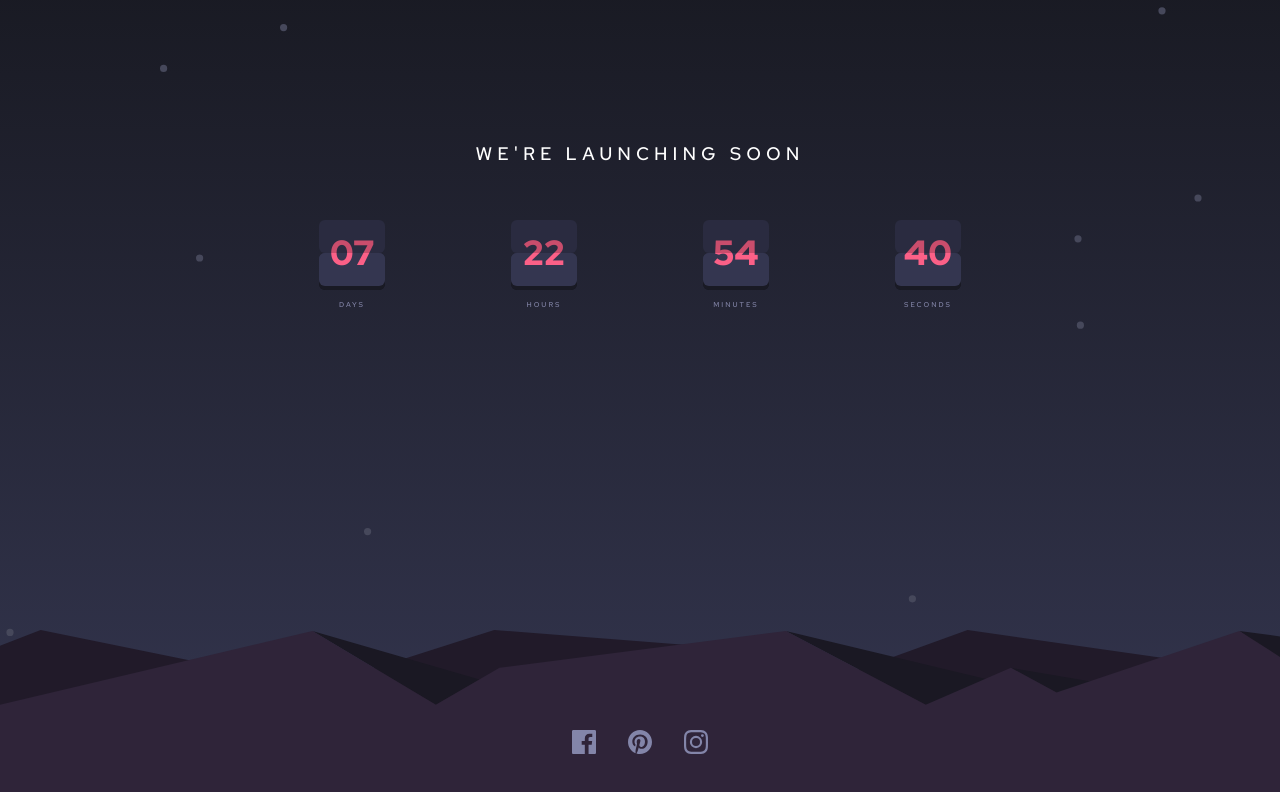
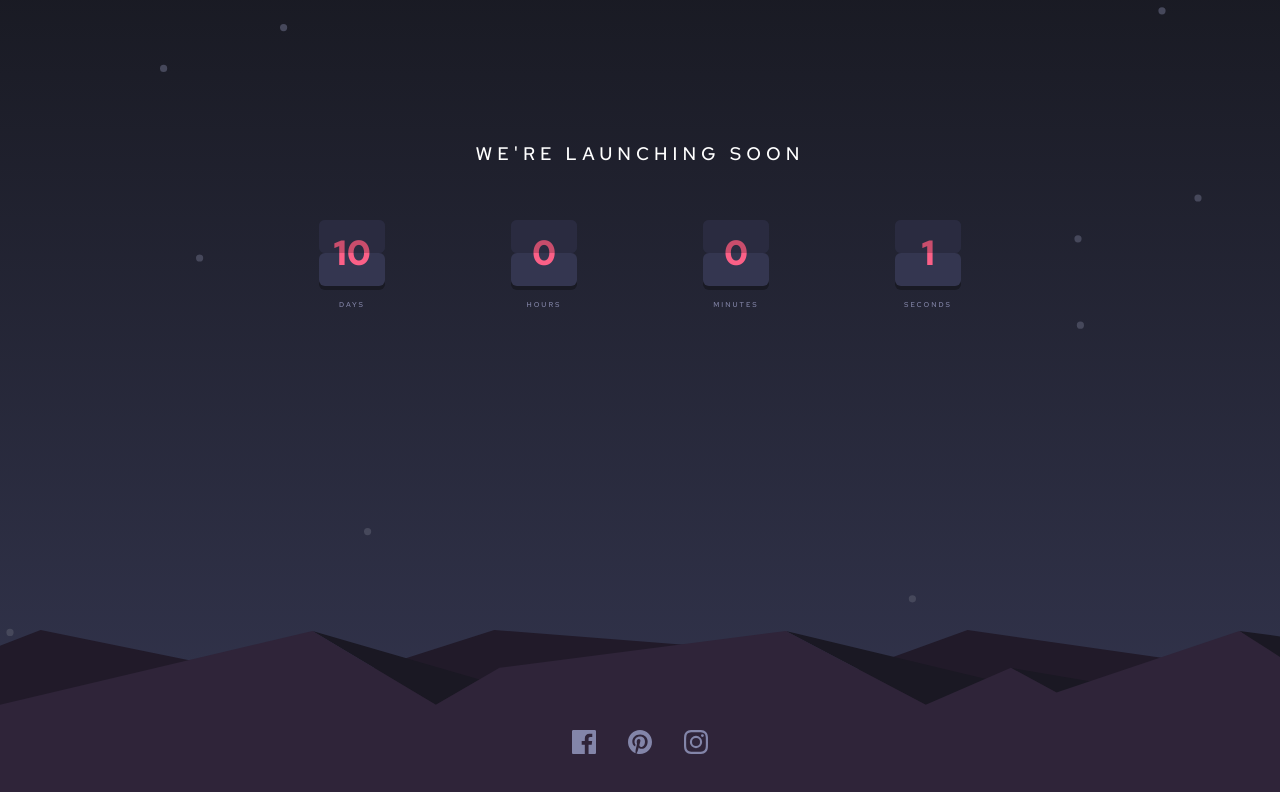
Before and after one commit to bmhan319/countdown-timer, a React (Create React App) app: page / in a window 1280 px wide. Shown: the top 792 px of the page. Built offline with nearby package versions, Linux system fonts and the light colour scheme.

Commit message:
created timer

```diff
--- a/src/components/Timer.js
+++ b/src/components/Timer.js
@@ -1,16 +1,71 @@
 import React, { Component } from 'react'
 
 export default class Timer extends Component {
-  componentDidMount() {
-    window.onload = () => {
-      document.querySelectorAll('.bbb').forEach( item => {
-        item.classList.add('onTop')
+  state={
+    days: 10,
+    hours: 0,
+    minutes: 0,
+    seconds: 6
+  }
+
+  startTimer = () => {
+    setInterval( () => {
+      this.setState({seconds: this.state.seconds - 1})
+      console.log(this.state.days, this.state.hours, this.state.minutes, this.state.seconds)
+    }, 1000)
+  }
+
+  timerCountDown = () => {
+    if (this.state.seconds === -1) {
+      this.setState({
+        minutes: this.state.minutes - 1,
+        seconds: 59
       })
-      document.querySelectorAll('.aaa').forEach( item => {
-        item.classList.add('onBot')
+    }
+
+    if (this.state.minutes === -1) {
+      this.setState({
+        hours: this.state.hours - 1,
+        minutes: 59,
+      })
+    }
+
+    if (this.state.hours === -1) {
+      this.setState({
+        days: this.state.days - 1,
+        hours: 23,
+      })
+    }
+
+    if (this.state.days === -1) {
+      this.setState({
+        days: 10,
+        hours: 0,
+        minutes: 0,
+        seconds: 0
       })
     }
   }
+
+  componentDidMount() {
+    this.startTimer()
+
+    window.onload = () => {
+      //document.querySelectorAll('.bbb').forEach( item => {
+      //  item.classList.add('onTop')
+      //})
+      //document.querySelectorAll('.aaa').forEach( item => {
+      //  item.classList.add('onBot')
+      //})
+    }
+  }
+
+  componentDidUpdate () {
+    this.timerCountDown()
+  }
+
+
+
 
   render() {
     return (
@@ -20,18 +75,18 @@ export default class Timer extends Component {
           <div className="timeContainer daysTimer">
             <div className="underTimerContainer">
               <div className="timerBG topTimer">
-                <p className="timer timerTop timerDay">07</p>
+                <p className="timer timerTop timerDay">{this.state.days - 1}</p>
               </div>
               <div className="aaa timerBG botTimer botTimerFlip">
-                <p className="timer timerBot timerDay">07</p>
+                <p className="timer timerBot timerDay">{this.state.days - 1}</p>
               </div>
             </div>
             <div className="overTimerContainer">
               <div className="bbb timerBG topTimer topTimerFlip">
-                <p className="timer timerTop timerDay">08</p>
+                <p className="timer timerTop timerDay">{this.state.days}</p>
               </div>
               <div className="timerBG botTimer">
-                <p className="timer timerBot timerDay">08</p>
+                <p className="timer timerBot timerDay">{this.state.days}</p>
               </div>
             </div>
           </div>
@@ -42,18 +97,18 @@ export default class Timer extends Component {
           <div className="timeContainer hrsTimer">
             <div className="underTimerContainer">
               <div className="timerBG topTimer">
-                <p className="timer timerTop timerDay">22</p>
+                <p className="timer timerTop timerDay">{this.state.hours - 1}</p>
               </div>
               <div className="aaa timerBG botTimer botTimerFlip">
-                <p className="timer timerBot timerDay">22</p>
+                <p className="timer timerBot timerDay">{this.state.hours - 1}</p>
               </div>
             </div>
             <div className="overTimerContainer">
               <div className="bbb timerBG topTimer topTimerFlip">
-                <p className="timer timerTop timerDay">23</p>
+                <p className="timer timerTop timerDay">{this.state.hours}</p>
               </div>
               <div className="timerBG botTimer">
-                <p className="timer timerBot timerDay">23</p>
+                <p className="timer timerBot timerDay">{this.state.hours}</p>
               </div>
             </div>
           </div>
@@ -64,18 +119,18 @@ export default class Timer extends Component {
           <div className="timeContainer minsTimer">
             <div className="underTimerContainer">
               <div className="timerBG topTimer">
-                <p className="timer timerTop timerDay">54</p>
+                <p className="timer timerTop timerDay">{this.state.minutes - 1}</p>
               </div>
               <div className="aaa timerBG botTimer botTimerFlip">
-                <p className="timer timerBot timerDay">54</p>
+                <p className="timer timerBot timerDay">{this.state.minutes - 1}</p>
               </div>
             </div>
             <div className="overTimerContainer">
               <div className="bbb timerBG topTimer topTimerFlip">
-                <p className="timer timerTop timerDay">55</p>
+                <p className="timer timerTop timerDay">{this.state.minutes}</p>
               </div>
               <div className="timerBG botTimer">
-                <p className="timer timerBot timerDay">55</p>
+                <p className="timer timerBot timerDay">{this.state.minutes}</p>
               </div>
             </div>
           </div>
@@ -86,18 +141,18 @@ export default class Timer extends Component {
           <div className="timeContainer secsTimer">
             <div className="underTimerContainer">
               <div className="timerBG topTimer">
-                <p className="timer timerTop timerDay">40</p>
+                <p className="timer timerTop timerDay">{this.state.seconds - 1}</p>
               </div>
               <div className="aaa timerBG botTimer botTimerFlip">
-                <p className="timer timerBot timerDay">40</p>
+                <p className="timer timerBot timerDay">{this.state.seconds - 1}</p>
               </div>
             </div>
             <div className="overTimerContainer">
               <div className="bbb timerBG topTimer topTimerFlip">
-                <p className="timer timerTop timerDay">41</p>
+                <p className="timer timerTop timerDay">{this.state.seconds}</p>
               </div>
               <div className="timerBG botTimer">
-                <p className="timer timerBot timerDay">41</p>
+                <p className="timer timerBot timerDay">{this.state.seconds}</p>
               </div>
             </div>
           </div>
```
Also changed, not shown: 2 other files (tests, documents, lock files or other folders).
